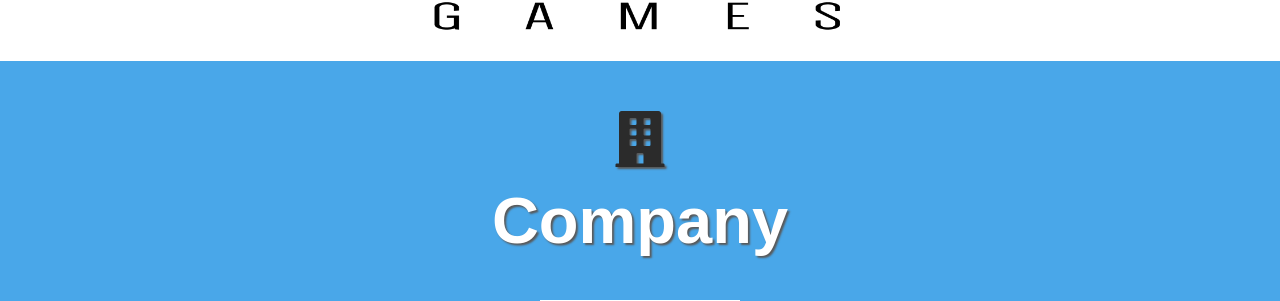
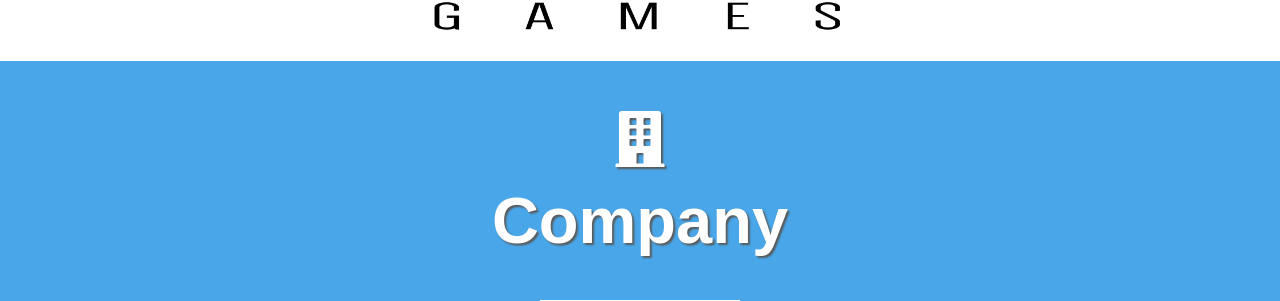
Before and after one commit to meerkatgames-dev/meerkatgames-dev_01.github.io, a Jekyll site: the page built from index.html, in a window 1280 px wide. Shown: the part 584-885 px from the top of the page. Built offline with Jekyll 4.4.1, drawn with Linux system fonts in a browser that asks for light colours; nearby versions of some CDN libraries; some web fonts are replaced.

Commit message:
Update company.html

```diff
--- a/_includes/company.html
+++ b/_includes/company.html
@@ -14,7 +14,7 @@
     <div class="container">
         <div class="row">
             <div class="col-lg-12 text-center">
-                <i class="fa fa-4x fa-building" style="text-shadow: 2px 2px 2px #595959; color; white;"></i>
+                <i class="fa fa-4x fa-building" style="text-shadow: 2px 2px 2px #595959; color: white;"></i>
                 <h1 class="section-heading">Company</h1>
                 <hr class="primary">
             </div>
```
